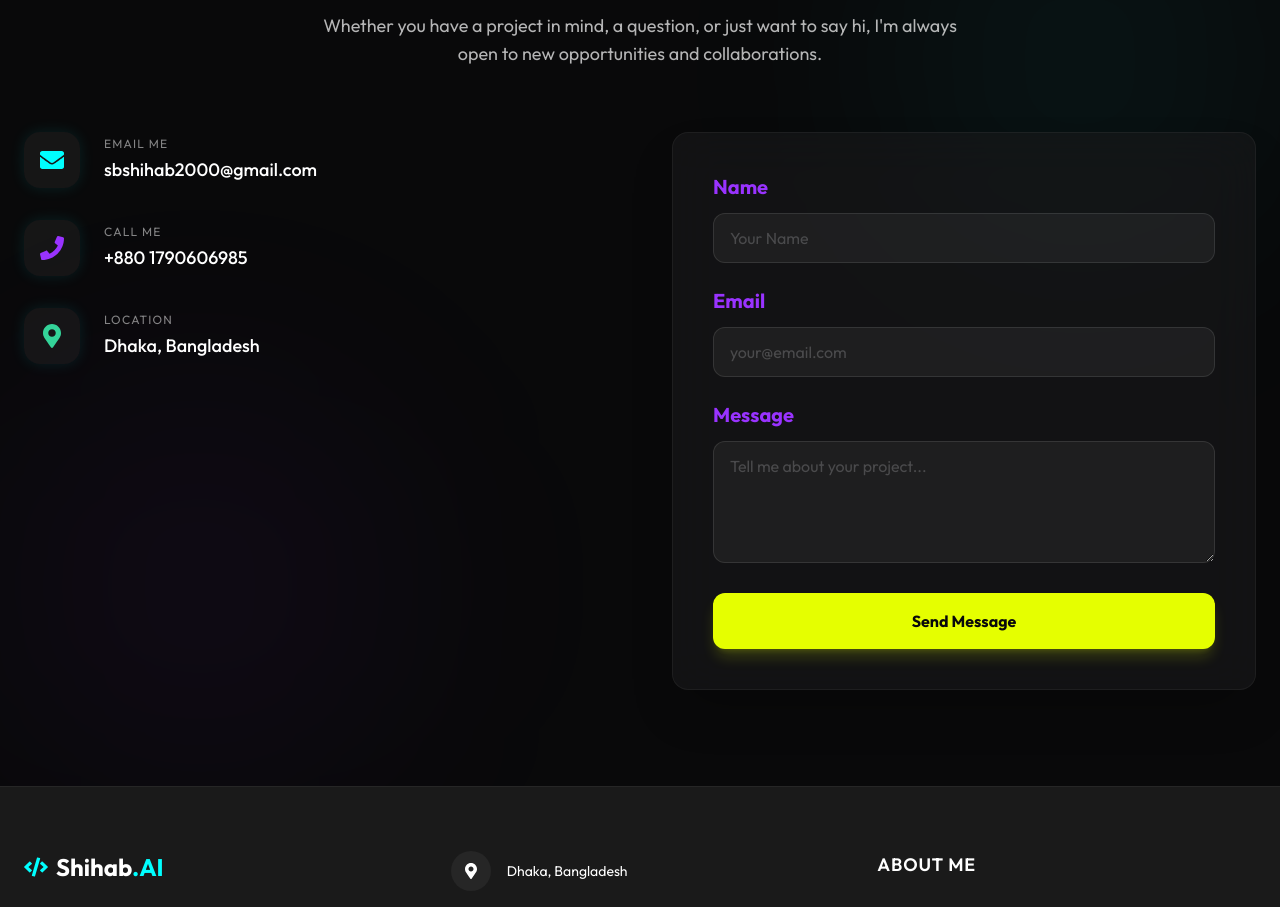
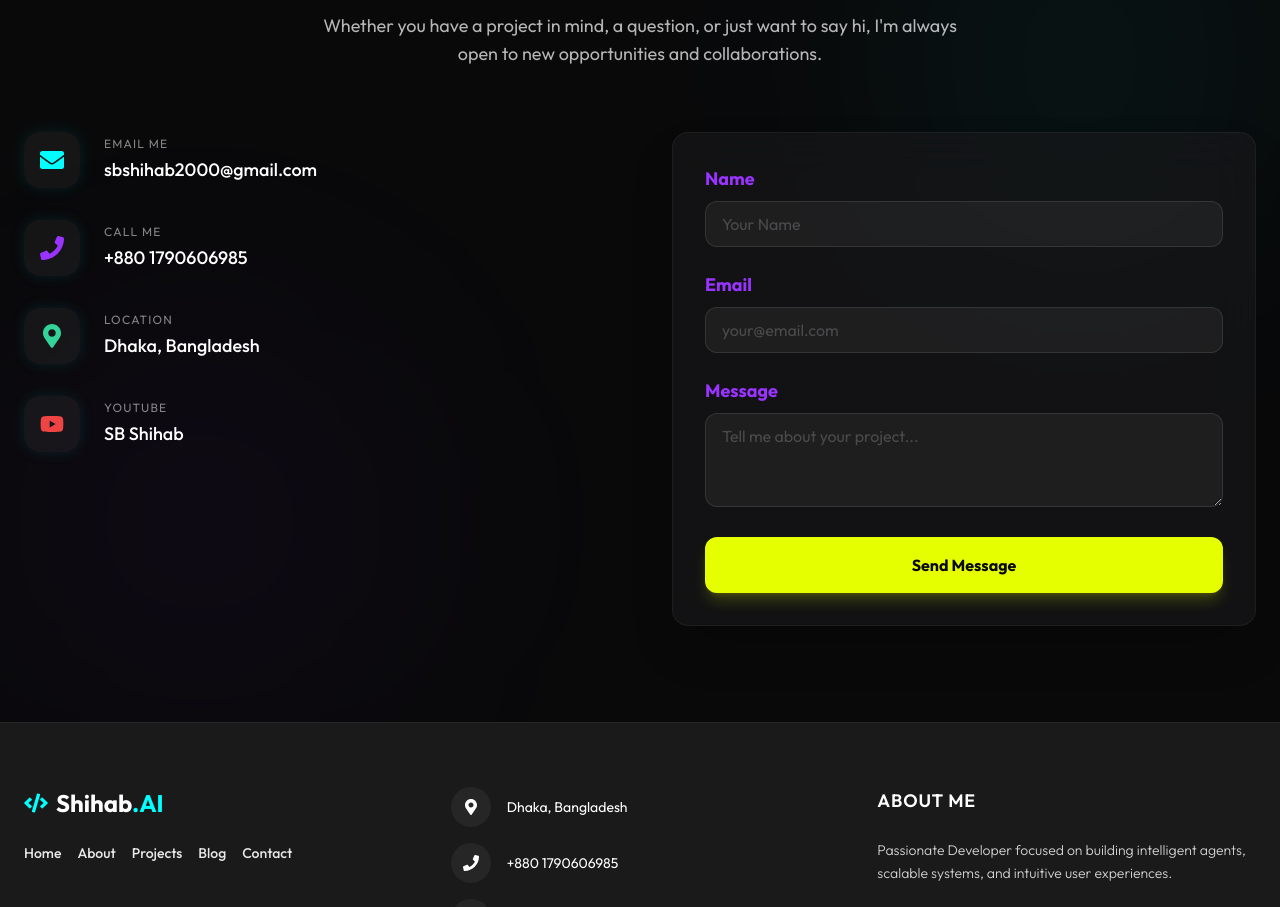
Before and after one commit to sbshihab24/Personal-Portfolio, a React (Vite) app: page / in a window 1280 px wide. Shown: the part 6180-7087 px from the top of the page. Built offline with nearby package versions, Linux system fonts and the light colour scheme.

Commit message:
style: balance contact section and add youtube link

```diff
--- a/src/components/Contact.jsx
+++ b/src/components/Contact.jsx
@@ -1,6 +1,6 @@
 import React, { useState } from 'react';
 import { motion } from 'framer-motion';
-import { FaEnvelope, FaPhone, FaMapMarkerAlt, FaPaperPlane } from 'react-icons/fa';
+import { FaEnvelope, FaPhone, FaMapMarkerAlt, FaPaperPlane, FaYoutube } from 'react-icons/fa';
 
 // Web3Forms Access Key
 const WEB3FORMS_KEY = "0b1a2640-2324-4539-8227-5d7ca480b163";
@@ -105,6 +105,18 @@ const Contact = () => {
                                     <p className="text-lg text-white font-medium">Dhaka, Bangladesh</p>
                                 </div>
                             </div>
+
+                            <div className="flex items-center gap-6 group">
+                                <div className="w-14 h-14 bg-white/5 rounded-2xl flex items-center justify-center text-red-500 group-hover:bg-red-500 group-hover:text-white transition-all duration-300 shadow-neon">
+                                    <FaYoutube size={24} />
+                                </div>
+                                <div>
+                                    <p className="text-xs text-white/50 uppercase tracking-widest mb-1">YouTube</p>
+                                    <a href="https://www.youtube.com/@sbshihab6969" target="_blank" rel="noopener noreferrer" className="text-lg text-white font-medium hover:text-red-500 transition-colors">
+                                        SB Shihab
+                                    </a>
+                                </div>
+                            </div>
                         </div>
                     </motion.div>
 
@@ -113,7 +125,7 @@ const Contact = () => {
                         initial={{ opacity: 0, x: 30 }}
                         whileInView={{ opacity: 1, x: 0 }}
                         viewport={{ once: true }}
-                        className="glass-panel p-8 md:p-10"
+                        className="glass-panel p-6 md:p-8"
                     >
                         {submitted ? (
                             <motion.div
@@ -136,37 +148,37 @@ const Contact = () => {
                         ) : (
                             <form onSubmit={handleSubmit} className="space-y-6">
                                 <div>
-                                    <label htmlFor="name" className="block text-xl font-bold text-secondary mb-3">Name</label>
+                                    <label htmlFor="name" className="block text-lg font-bold text-secondary mb-2">Name</label>
                                     <input
                                         type="text"
                                         id="name"
                                         name="name"
                                         required
                                         placeholder="Your Name"
-                                        className="w-full bg-white/5 border border-white/10 rounded-xl px-4 py-3 text-white placeholder:text-white/20 focus:outline-none focus:border-secondary transition-all"
+                                        className="w-full bg-white/5 border border-white/10 rounded-xl px-4 py-2.5 text-white placeholder:text-white/20 focus:outline-none focus:border-secondary transition-all text-base"
                                     />
                                 </div>
                                 <input type="hidden" name="subject" value="New Portfolio Message from Shihab.AI" />
                                 <div>
-                                    <label htmlFor="email" className="block text-xl font-bold text-secondary mb-3">Email</label>
+                                    <label htmlFor="email" className="block text-lg font-bold text-secondary mb-2">Email</label>
                                     <input
                                         type="email"
                                         id="email"
                                         name="email"
                                         required
                                         placeholder="your@email.com"
-                                        className="w-full bg-white/5 border border-white/10 rounded-xl px-4 py-3 text-white placeholder:text-white/20 focus:outline-none focus:border-secondary transition-all"
+                                        className="w-full bg-white/5 border border-white/10 rounded-xl px-4 py-2.5 text-white placeholder:text-white/20 focus:outline-none focus:border-secondary transition-all text-base"
                                     />
                                 </div>
                                 <div>
-                                    <label htmlFor="message" className="block text-xl font-bold text-secondary mb-3">Message</label>
+                                    <label htmlFor="message" className="block text-lg font-bold text-secondary mb-2">Message</label>
                                     <textarea
                                         id="message"
                                         name="message"
                                         required
-                                        rows="4"
+                                        rows="3"
                                         placeholder="Tell me about your project..."
-                                        className="w-full bg-white/5 border border-white/10 rounded-xl px-4 py-3 text-white placeholder:text-white/20 focus:outline-none focus:border-secondary transition-all"
+                                        className="w-full bg-white/5 border border-white/10 rounded-xl px-4 py-2.5 text-white placeholder:text-white/20 focus:outline-none focus:border-secondary transition-all text-base"
                                     ></textarea>
                                 </div>
                                 <motion.button
```
